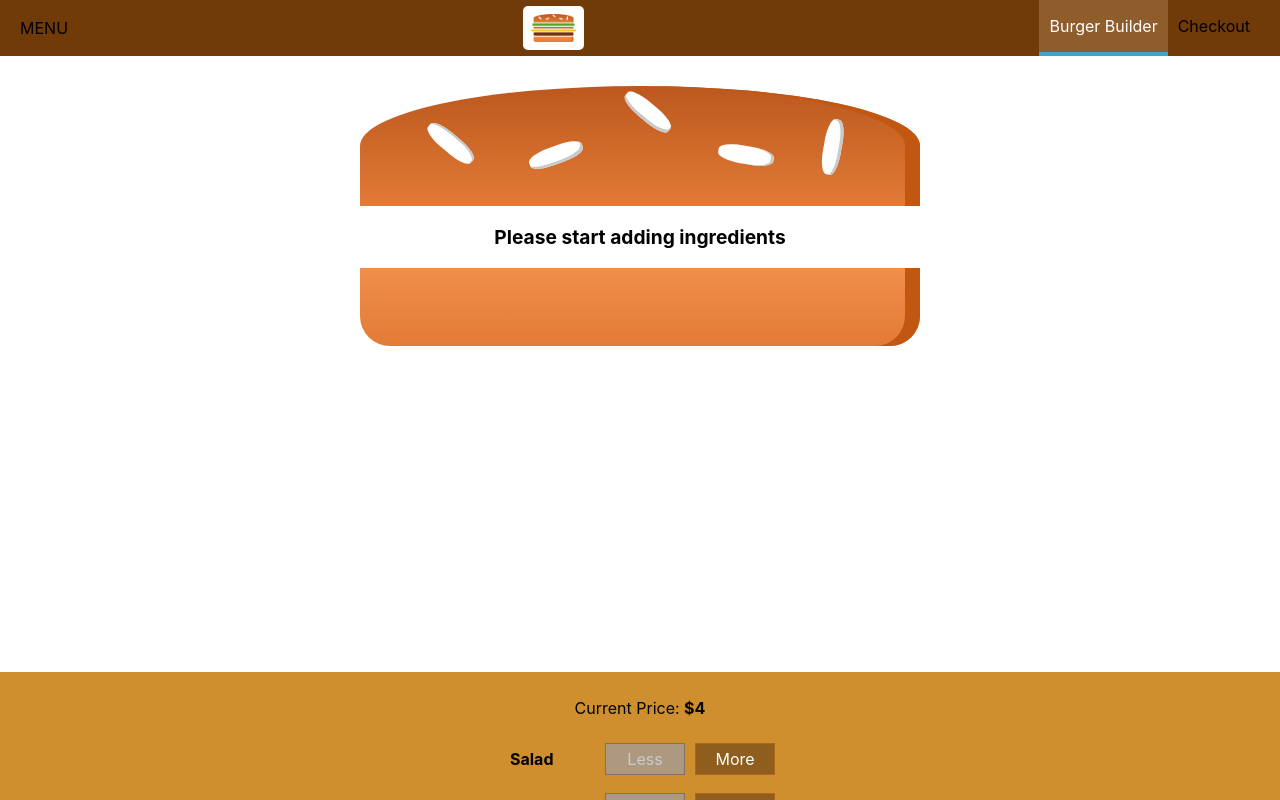
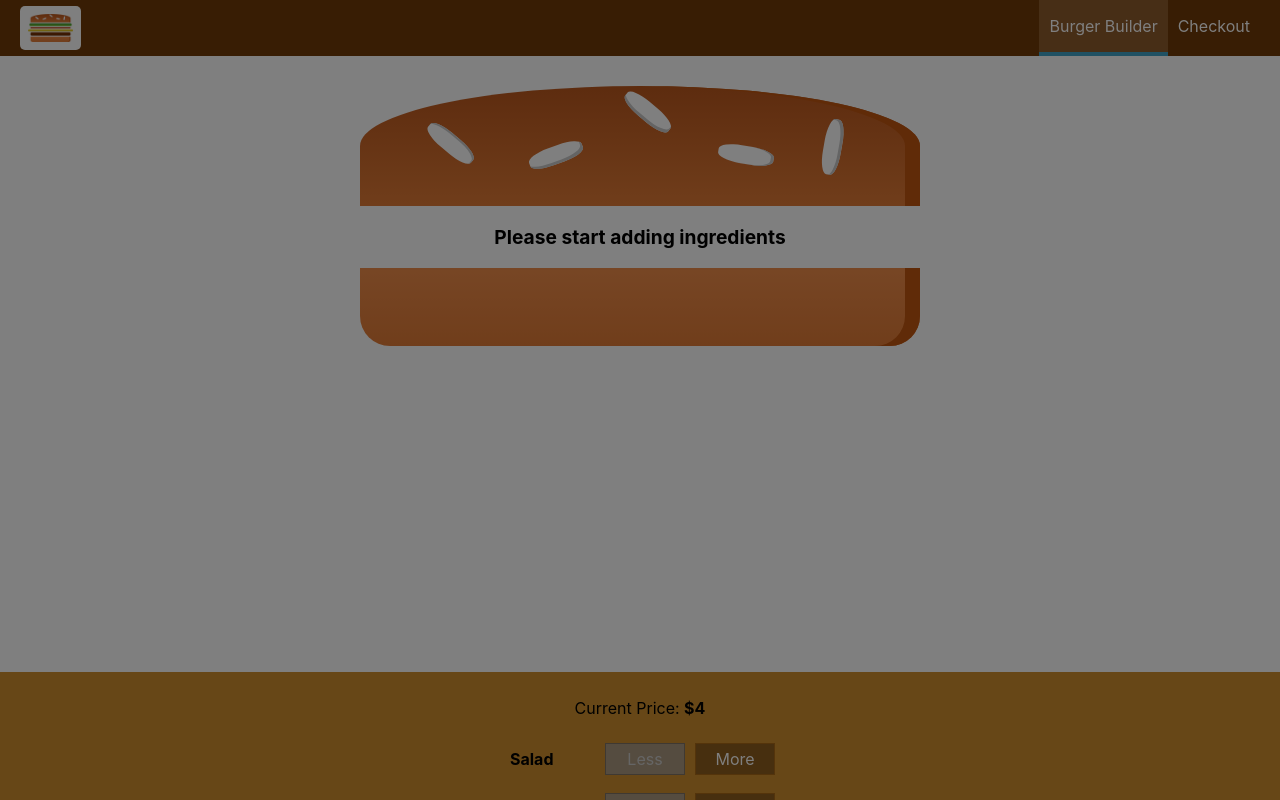
Before and after one commit to alexx-v/myBurger, a React (Create React App) app: page / in a window 1280 px wide. Shown: the top 800 px of the page. Built offline with nearby package versions, Linux system fonts and the light colour scheme.

Commit message:
SideDrawer functionality

```diff
--- a/src/components/Layout/Layout.js
+++ b/src/components/Layout/Layout.js
@@ -1,4 +1,4 @@
-import React from 'react';
+import React, { Component } from 'react';
 
 import classes from './Layout.module.css';
 
@@ -6,12 +6,33 @@
 import Toolbar from '../Navigation/Toolbar/Toolbar';
 import SideDrawer from '../Navigation/SideDrawer/SideDrawer';
 
-const layout = (props) => (
-	<Aux>
-		<Toolbar />
-		<SideDrawer />
-		<main className={classes.Content}>{props.children}</main>
-	</Aux>
-);
+class Layout extends Component {
+	state = {
+		showSideDrawer: true,
+	};
 
-export default layout;
+	sideDrawerClosedHandler = () => {
+		this.setState({ showSideDrawer: false });
+	};
+
+	sideDrawerToggleHandler = () => {
+		this.setState((prevState) => ({
+			showSideDrawer: !prevState.showSideDrawer,
+		}));
+	};
+
+	render() {
+		return (
+			<Aux>
+				<Toolbar drawerToggleClicked={this.sideDrawerToggleHandler} />
+				<SideDrawer
+					open={this.state.showSideDrawer}
+					closed={this.sideDrawerClosedHandler}
+				/>
+				<main className={classes.Content}>{this.props.children}</main>
+			</Aux>
+		);
+	}
+}
+
+export default Layout;
--- a/src/components/Navigation/NavigationItems/NavigationItem/NavigationItem.module.css
+++ b/src/components/Navigation/NavigationItems/NavigationItem/NavigationItem.module.css
@@ -1,18 +1,37 @@
+.NavigationItem {
+	display: block;
+	margin: 10px 0;
+	width: 100%;
+	box-sizing: border-box;
+}
+
+.NavigationItem a {
+	display: block;
+	width: 100%;
+	box-sizing: border-box;
+	color: #8f5c2c;
+	text-decoration: none;
+}
+
+.NavigationItem a:hover,
+.NavigationItem a:active,
+.NavigationItem a.active {
+	color: #40a4c8;
+}
+
+@media (min-width: 500px) {
 	.NavigationItem {
 		display: flex;
 		margin: 0;
 		align-items: center;
 		height: 100%;
-	box-sizing: border-box;
+		width: auto;
 	}
 
 	.NavigationItem a {
-	display: block;
 		height: 100%;
 		padding: 16px 10px;
-	box-sizing: border-box;
-	color: #000;
-	text-decoration: none;
+		color: #fff;
 		border-bottom: 4px solid transparent;
 	}
 
@@ -23,3 +42,4 @@
 		border-bottom: 4px solid #40a4c8;
 		color: #fff;
 	}
+}
--- a/src/components/Navigation/NavigationItems/NavigationItems.module.css
+++ b/src/components/Navigation/NavigationItems/NavigationItems.module.css
@@ -1,8 +1,15 @@
 .NavigationItems {
 	display: flex;
+	flex-flow: column;
 	align-items: center;
 	height: 100%;
 	margin: 0;
 	padding: 0;
 	list-style: none;
 }
+
+@media (min-width: 500px) {
+	.NavigationItems {
+		flex-flow: row;
+	}
+}
--- /dev/null
+++ b/src/components/Navigation/SideDrawer/DrawerToggle/DrawerToggle.js
@@ -0,0 +1,15 @@
+import React from 'react';
+
+import classes from './DrawerToggle.module.css';
+
+const DrawerToggle = (props) => {
+	return (
+		<div className={classes.DrawerToggle} onClick={props.clicked}>
+			<div></div>
+			<div></div>
+			<div></div>
+		</div>
+	);
+};
+
+export default DrawerToggle;
--- /dev/null
+++ b/src/components/Navigation/SideDrawer/DrawerToggle/DrawerToggle.module.css
@@ -0,0 +1,23 @@
+.DrawerToggle {
+	width: 40px;
+	height: 100%;
+	display: flex;
+	flex-flow: column;
+	justify-content: space-around;
+	align-items: center;
+	padding: 10px 0;
+	box-sizing: border-box;
+	cursor: pointer;
+}
+
+.DrawerToggle div {
+	width: 90%;
+	height: 3px;
+	background-color: white;
+}
+
+@media (min-width: 500px) {
+	.DrawerToggle {
+		display: none;
+	}
+}
--- a/src/components/Navigation/SideDrawer/SideDrawer.js
+++ b/src/components/Navigation/SideDrawer/SideDrawer.js
@@ -4,10 +4,20 @@
 
 import Logo from '../../Logo/Logo';
 import NavigationItems from '../NavigationItems/NavigationItems';
+import Backdrop from '../../UI/Backdrop/Backdrop';
+import Aux from '../../../hoc/Auxiliary';
 
 function SideDrawer(props) {
+	let attachedClasses = [classes.SideDrawer, classes.Close];
+
+	if (props.open) {
+		attachedClasses = [classes.SideDrawer, classes.Open];
+	}
+
 	return (
-		<div className={classes.SideDrawer}>
+		<Aux>
+			<Backdrop show={props.open} clicked={props.closed} />
+			<div className={attachedClasses.join(' ')}>
 				<div className={classes.Logo}>
 					<Logo />
 				</div>
@@ -15,6 +25,7 @@
 					<NavigationItems />
 				</nav>
 			</div>
+		</Aux>
 	);
 }
 
--- a/src/components/Navigation/SideDrawer/SideDrawer.module.css
+++ b/src/components/Navigation/SideDrawer/SideDrawer.module.css
@@ -28,4 +28,5 @@
 
 .Logo {
 	height: 11%;
+	margin-bottom: 32px;
 }
--- a/src/components/Navigation/Toolbar/Toolbar.js
+++ b/src/components/Navigation/Toolbar/Toolbar.js
@@ -4,15 +4,16 @@
 
 import Logo from '../../Logo/Logo';
 import NavigationItems from '../NavigationItems/NavigationItems';
+import DrawerToggle from '../SideDrawer/DrawerToggle/DrawerToggle';
 
 const Toolbar = (props) => {
 	return (
 		<header className={classes.Toolbar}>
-			<div>MENU</div>
+			<DrawerToggle clicked={props.drawerToggleClicked} />
 			<div className={classes.Logo}>
 				<Logo />
 			</div>
-			<nav>
+			<nav className={classes.DesktopOnly}>
 				<NavigationItems />
 			</nav>
 		</header>
--- a/src/components/Navigation/Toolbar/Toolbar.module.css
+++ b/src/components/Navigation/Toolbar/Toolbar.module.css
@@ -27,3 +27,9 @@
 .Logo {
 	height: 80%;
 }
+
+@media (max-width: 499px) {
+	.DesktopOnly {
+		display: none;
+	}
+}
```
Lines whose indentation alone changed are shown as unchanged.
